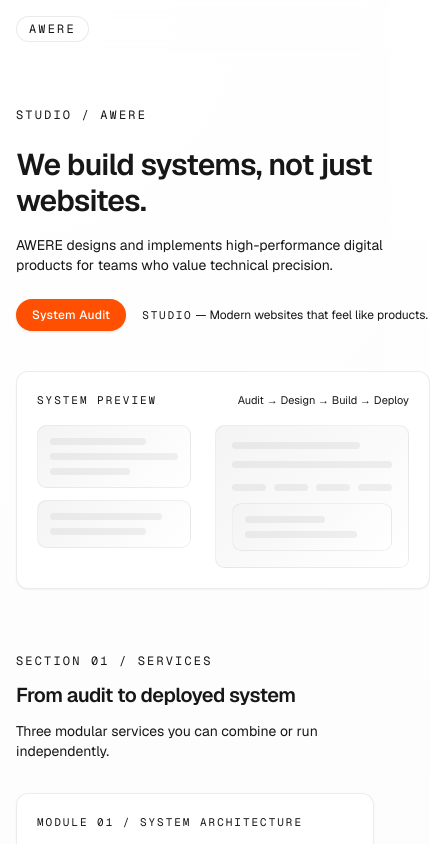
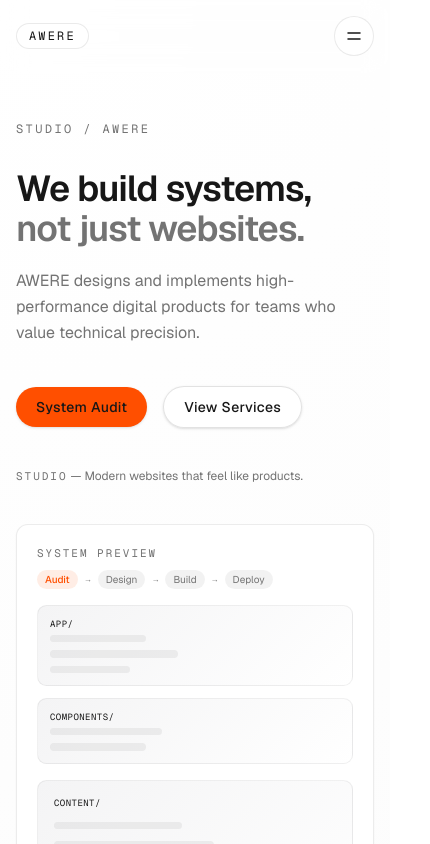
Before and after one commit to AsadBashirAbdi/Awere.se, a Next.js app: page / in a window 390 px wide. Shown: the top 844 px of the page, 430 px wide, since content can reach past the window. Built offline with nearby package versions, Linux system fonts and the light colour scheme.

Commit message:
feat: polish AWERE v1 - hero wow, mobile menu, responsive system preview

```diff
--- a/app/globals.css
+++ b/app/globals.css
@@ -75,8 +75,15 @@ a {
 /* System preview skeleton */
 .system-grid {
   display: grid;
-  grid-template-columns: 1.1fr 1.5fr;
-  gap: 1.5rem;
+  grid-template-columns: 1fr;
+  gap: 1rem;
+}
+
+@media (min-width: 480px) {
+  .system-grid {
+    grid-template-columns: 1.1fr 1.5fr;
+    gap: 1.5rem;
+  }
 }
 
 .skeleton-block {
@@ -90,3 +97,20 @@ a {
   border-radius: 999px;
   background: rgba(23, 23, 23, 0.06);
 }
+
+/* Muted foreground helper */
+.text-muted-foreground {
+  color: var(--muted);
+}
+
+/* Accent background variants */
+.bg-accent {
+  background-color: var(--accent);
+}
+
+/* Focus states for accessibility */
+a:focus-visible,
+button:focus-visible {
+  outline: 2px solid var(--accent);
+  outline-offset: 2px;
+}
--- a/components/sections/ContactCTA.tsx
+++ b/components/sections/ContactCTA.tsx
@@ -1,9 +1,9 @@
-import { Button } from "@/components/ui/Button";
+import Link from "next/link";
 import { SectionHeader } from "@/components/ui/SectionHeader";
 
 export function ContactCTA() {
   return (
-    <section className="surface p-6 flex flex-col gap-4 md:flex-row md:items-center md:justify-between">
+    <section className="surface p-6 md:p-8 flex flex-col gap-4 md:flex-row md:items-center md:justify-between">
       <div className="space-y-2">
         <SectionHeader
           label="SECTION 04 / CTA"
@@ -12,7 +12,12 @@ export function ContactCTA() {
         />
       </div>
       <div className="flex flex-col items-start gap-2 md:items-end">
-        <Button>Book a System Audit</Button>
+        <Link
+          href="/contact"
+          className="inline-flex items-center justify-center rounded-full bg-[var(--accent)] px-5 py-2.5 text-sm font-medium tracking-wide text-white shadow-sm transition-all hover:shadow-lg hover:scale-[1.02] active:scale-[0.98]"
+        >
+          Book a System Audit
+        </Link>
         <p className="text-xs text-muted-foreground">
           Typical response time: 1–2 business days.
         </p>
--- a/components/sections/Hero.tsx
+++ b/components/sections/Hero.tsx
@@ -1,32 +1,45 @@
+import Link from "next/link";
 import { getSiteConfig } from "@/lib/content";
-import { Button } from "@/components/ui/Button";
 
 export function Hero() {
   const site = getSiteConfig();
 
   return (
-    <div className="space-y-6">
-      <p className="font-mono text-xs tracking-[0.18em] text-muted-foreground uppercase">
+    <div className="space-y-8">
+      <p className="font-mono text-xs tracking-[0.2em] text-muted-foreground uppercase">
         STUDIO / AWERE
       </p>
-      <div className="space-y-4">
-        <h1 className="text-3xl font-semibold tracking-tight md:text-4xl">
-          We build systems, not just websites.
+      <div className="space-y-5">
+        <h1 className="text-4xl font-semibold tracking-tight leading-[1.1] md:text-5xl lg:text-[3.5rem]">
+          We build systems,
+          <br />
+          <span className="text-muted-foreground">not just websites.</span>
         </h1>
-        <p className="max-w-xl text-sm text-muted-foreground">
+        <p className="max-w-lg text-base text-muted-foreground leading-relaxed">
           AWERE designs and implements high-performance digital products for
           teams who value technical precision.
         </p>
       </div>
-      <div className="flex flex-wrap items-center gap-4">
-        <Button>System Audit</Button>
-        <p className="text-xs text-muted-foreground">
-          <span className="font-mono text-[11px] uppercase tracking-[0.16em]">
-            Studio
-          </span>{" "}
-          — {site.tagline}
-        </p>
+      <div className="flex flex-wrap items-center gap-4 pt-2">
+        <Link
+          href="/contact"
+          className="inline-flex items-center justify-center rounded-full bg-[var(--accent)] px-5 py-2.5 text-sm font-medium tracking-wide text-white shadow-sm transition-all hover:shadow-lg hover:scale-[1.02] active:scale-[0.98]"
+        >
+          System Audit
+        </Link>
+        <Link
+          href="/services"
+          className="inline-flex items-center justify-center rounded-full border border-[rgba(23,23,23,0.12)] bg-white/80 px-5 py-2.5 text-sm font-medium tracking-wide text-black shadow-sm transition-all hover:border-[rgba(23,23,23,0.24)] hover:shadow-md active:scale-[0.98]"
+        >
+          View Services
+        </Link>
       </div>
+      <p className="text-xs text-muted-foreground pt-2">
+        <span className="font-mono text-[11px] uppercase tracking-[0.18em]">
+          Studio
+        </span>{" "}
+        — {site.tagline}
+      </p>
     </div>
   );
 }
--- a/components/sections/ProcessSteps.tsx
+++ b/components/sections/ProcessSteps.tsx
@@ -13,13 +13,16 @@ export function ProcessSteps() {
         description="Clarity first, then design, then production-grade implementation."
       />
       <div className="grid gap-6 md:grid-cols-3">
-        {steps.map((step) => (
-          <Card key={step.id} className="flex flex-col gap-3">
-            <p className="font-mono text-[11px] tracking-[0.18em] text-muted-foreground uppercase">
+        {steps.map((step, index) => (
+          <Card key={step.id} className="flex flex-col gap-3 relative">
+            <div className="absolute -top-3 -left-1 text-4xl font-bold text-black/5 font-mono">
+              {String(index + 1).padStart(2, "0")}
+            </div>
+            <p className="font-mono text-[11px] tracking-[0.18em] text-[var(--accent)] uppercase">
               {step.id}
             </p>
             <h3 className="text-base font-semibold">{step.title}</h3>
-            <p className="text-sm text-muted-foreground">{step.description}</p>
+            <p className="text-sm text-muted-foreground leading-relaxed">{step.description}</p>
           </Card>
         ))}
       </div>
--- a/components/sections/SystemPreview.tsx
+++ b/components/sections/SystemPreview.tsx
@@ -1,25 +1,36 @@
 export function SystemPreview() {
   return (
     <div className="surface p-5 space-y-4">
-      <header className="flex items-center justify-between">
+      <header className="flex items-center justify-between flex-wrap gap-2">
         <p className="font-mono text-[11px] tracking-[0.18em] text-muted-foreground uppercase">
           SYSTEM PREVIEW
         </p>
-        <p className="text-[11px] text-muted-foreground">Audit → Design → Build → Deploy</p>
+        <div className="flex items-center gap-1.5 text-[10px] text-muted-foreground">
+          <span className="px-2 py-0.5 rounded-full bg-[var(--accent)]/10 text-[var(--accent)] font-medium">Audit</span>
+          <span className="text-[8px]">→</span>
+          <span className="px-2 py-0.5 rounded-full bg-black/5">Design</span>
+          <span className="text-[8px]">→</span>
+          <span className="px-2 py-0.5 rounded-full bg-black/5">Build</span>
+          <span className="text-[8px]">→</span>
+          <span className="px-2 py-0.5 rounded-full bg-black/5">Deploy</span>
+        </div>
       </header>
       <div className="system-grid">
         <div className="space-y-3">
           <div className="skeleton-block p-3 space-y-2">
+            <p className="font-mono text-[9px] tracking-wider text-muted-foreground/70 uppercase mb-1">app/</p>
             <div className="skeleton-line w-24" />
             <div className="skeleton-line w-32" />
             <div className="skeleton-line w-20" />
           </div>
           <div className="skeleton-block p-3 space-y-2">
+            <p className="font-mono text-[9px] tracking-wider text-muted-foreground/70 uppercase mb-1">components/</p>
             <div className="skeleton-line w-28" />
             <div className="skeleton-line w-24" />
           </div>
         </div>
         <div className="skeleton-block p-4 space-y-3">
+          <p className="font-mono text-[9px] tracking-wider text-muted-foreground/70 uppercase">content/</p>
           <div className="skeleton-line w-32" />
           <div className="skeleton-line w-40" />
           <div className="grid grid-cols-4 gap-2 pt-1">
@@ -29,6 +40,7 @@ export function SystemPreview() {
             <div className="skeleton-line" />
           </div>
           <div className="skeleton-block p-3 space-y-2 mt-2">
+            <p className="font-mono text-[9px] tracking-wider text-muted-foreground/70 uppercase mb-1">lib/</p>
             <div className="skeleton-line w-20" />
             <div className="skeleton-line w-28" />
           </div>
--- a/components/site/Header.tsx
+++ b/components/site/Header.tsx
@@ -14,6 +14,7 @@ const navItems = [
 
 export function Header() {
   const [scrolled, setScrolled] = useState(false);
+  const [mobileOpen, setMobileOpen] = useState(false);
   const pathname = usePathname();
 
   useEffect(() => {
@@ -25,6 +26,8 @@ export function Header() {
     return () => window.removeEventListener("scroll", onScroll);
   }, []);
 
+  const closeMobileMenu = () => setMobileOpen(false);
+
   return (
     <header
       className={`sticky top-0 z-40 border-b border-transparent backdrop-blur-md transition-all duration-200 ${
@@ -32,11 +35,11 @@ export function Header() {
       }`}
     >
       <div className="mx-auto flex max-w-6xl items-center justify-between px-4 md:px-6">
-        <div className="flex items-center gap-2">
+        <Link href="/" className="flex items-center gap-2">
           <span className="rounded-full border border-[rgba(23,23,23,0.09)] bg-white/80 px-3 py-1 text-xs font-mono tracking-[0.18em] uppercase">
             AWERE
           </span>
-        </div>
+        </Link>
         <nav className="hidden items-center gap-6 text-sm text-muted-foreground md:flex">
           {navItems.map((item) => {
             const active =
@@ -57,14 +60,79 @@ export function Header() {
           })}
         </nav>
         <div className="flex items-center gap-3">
+          <Link
+            href="/contact"
+            className="hidden rounded-full bg-[var(--accent)] px-4 py-2 text-xs font-medium tracking-wide text-white shadow-sm transition-all hover:shadow-md active:scale-[0.98] md:inline-flex"
+          >
+            Start a project
+          </Link>
+          {/* Mobile menu button */}
           <button
             type="button"
-            className="hidden rounded-full border border-[rgba(23,23,23,0.12)] bg-white/80 px-4 py-2 text-xs font-medium tracking-wide text-black shadow-sm transition-all hover:border-[rgba(23,23,23,0.24)] hover:shadow-md active:scale-[0.98] md:inline-flex"
+            aria-label="Toggle menu"
+            aria-expanded={mobileOpen}
+            onClick={() => setMobileOpen(!mobileOpen)}
+            className="flex h-10 w-10 items-center justify-center rounded-full border border-[rgba(23,23,23,0.09)] bg-white/80 md:hidden"
           >
-            Start a project
+            <svg
+              width="18"
+              height="18"
+              viewBox="0 0 24 24"
+              fill="none"
+              stroke="currentColor"
+              strokeWidth="2"
+              strokeLinecap="round"
+              strokeLinejoin="round"
+            >
+              {mobileOpen ? (
+                <>
+                  <line x1="18" y1="6" x2="6" y2="18" />
+                  <line x1="6" y1="6" x2="18" y2="18" />
+                </>
+              ) : (
+                <>
+                  <line x1="4" y1="8" x2="20" y2="8" />
+                  <line x1="4" y1="16" x2="20" y2="16" />
+                </>
+              )}
+            </svg>
           </button>
         </div>
       </div>
+      {/* Mobile menu panel */}
+      {mobileOpen && (
+        <nav className="absolute top-full left-0 right-0 border-t border-[rgba(23,23,23,0.06)] bg-white/95 backdrop-blur-md md:hidden">
+          <div className="mx-auto max-w-6xl px-4 py-4 flex flex-col gap-2">
+            {navItems.map((item) => {
+              const active =
+                item.href === "/"
+                  ? pathname === "/"
+                  : pathname.startsWith(item.href);
+              return (
+                <Link
+                  key={item.href}
+                  href={item.href}
+                  onClick={closeMobileMenu}
+                  className={`py-2.5 px-3 rounded-lg text-sm transition-colors ${
+                    active
+                      ? "bg-black/5 text-black font-medium"
+                      : "text-muted-foreground hover:bg-black/5 hover:text-black"
+                  }`}
+                >
+                  {item.label}
+                </Link>
+              );
+            })}
+            <Link
+              href="/contact"
+              onClick={closeMobileMenu}
+              className="mt-2 inline-flex items-center justify-center rounded-full bg-[var(--accent)] px-4 py-2.5 text-sm font-medium tracking-wide text-white shadow-sm"
+            >
+              Start a project
+            </Link>
+          </div>
+        </nav>
+      )}
     </header>
   );
 }
```
